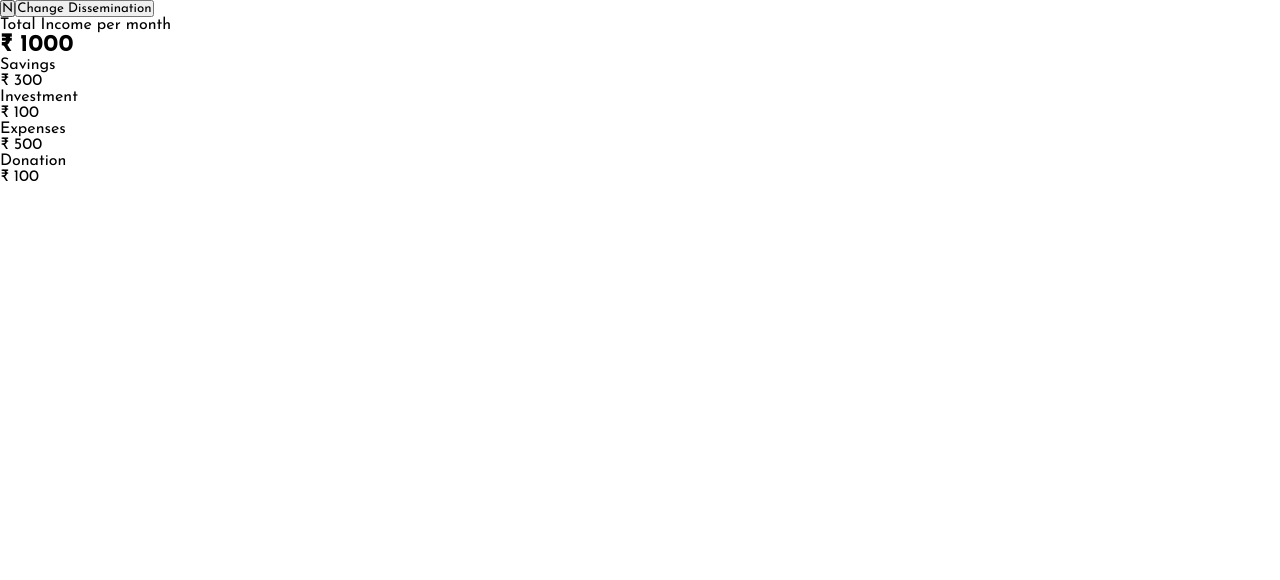
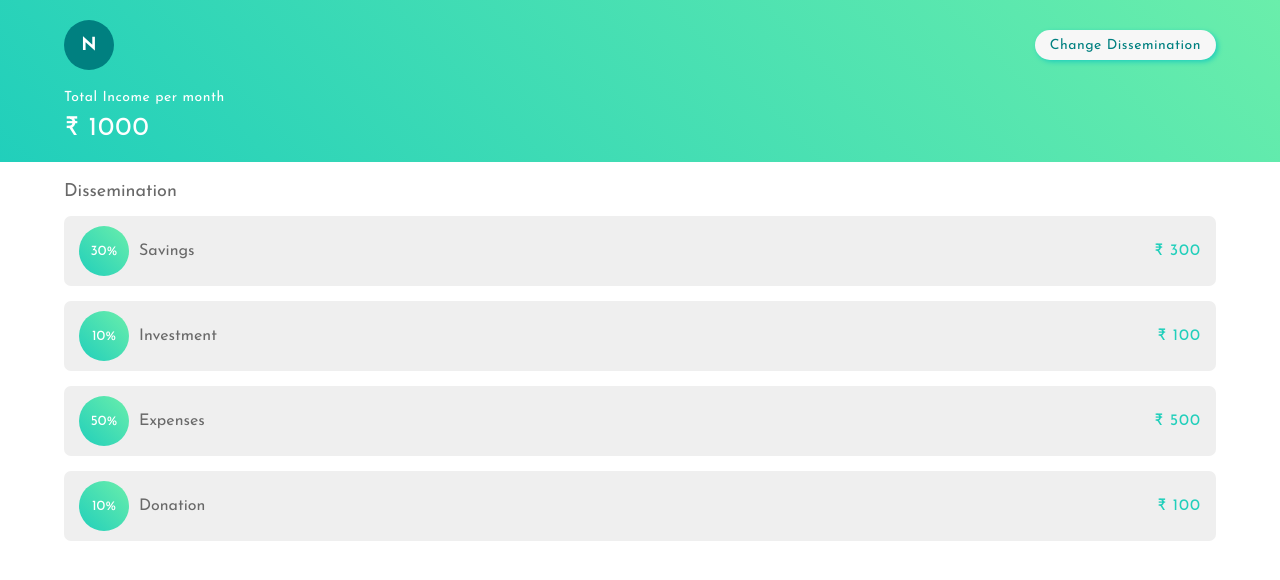
Before and after one commit to kj1352/wage-disseminator, an Angular app: page /dashboard in a window 1280 px wide. Shown: the top 580 px of the page. Built offline with nearby package versions, Linux system fonts and the light colour scheme.

Commit message:
Dashboard UI

```diff
--- a/src/app/dashboard/dashboard.component.html
+++ b/src/app/dashboard/dashboard.component.html
@@ -10,23 +10,26 @@
 </section>
 
 <ul class="dissemination-list">
+    <header>
+        <h3> Dissemination </h3>
+    </header>
     <li>
-        <label> Savings </label>
+        <label> <div class="percentage"> {{ userMoneyTree.savings }}% </div> Savings </label>
         <div class="value"> {{ getCalculatedAmount(userMoneyTree.savings) }} </div>
     </li>
 
     <li>
-        <label> Investment </label>
+        <label> <div class="percentage"> {{ userMoneyTree.investment }}% </div> Investment </label>
         <div class="value"> {{ getCalculatedAmount(userMoneyTree.investment) }} </div>
     </li>
 
     <li>
-        <label> Expenses </label>
+        <label> <div class="percentage"> {{ userMoneyTree.expenses }}% </div> Expenses </label>
         <div class="value"> {{ getCalculatedAmount(userMoneyTree.expenses) }} </div>
     </li>
 
     <li>
-        <label> Donation </label>
+        <label> <div class="percentage"> {{ userMoneyTree.donation }}% </div> Donation </label>
         <div class="value"> {{ getCalculatedAmount(userMoneyTree.donation) }} </div>
     </li>
 </ul>
--- a/src/app/dashboard/dashboard.component.scss
+++ b/src/app/dashboard/dashboard.component.scss
@@ -0,0 +1,108 @@
+$dark-teal: #21cfbb;
+$teal: #6aeeab;
+
+.upfold {
+    background: linear-gradient(45deg, $dark-teal, $teal);
+    padding: 20px 5%;
+
+    .container {
+        display: flex;
+        align-items: center;
+        justify-content: space-between;
+        margin-bottom: 20px;
+
+        .name-logo {
+            width: 50px;
+            height: 50px;
+            color: white;
+            background-color: teal;
+            border-radius: 50%;
+            border: 0px;
+            font-size: 18px;
+            font-weight: bold;
+        }
+
+        .settings-button {
+            border-radius: 30px;
+            height: 30px;
+            background-color: #f7f7f7;
+            color: teal;
+            font-size: 14px;
+            letter-spacing: 0.5px;
+            border: 0px;
+            padding: 0 15px;
+            box-shadow: 2px 2px 5px $dark-teal;
+        }
+    }
+
+    .total-pay {
+        color: white;
+
+        p {
+            font-size: 14px;
+            letter-spacing: 0.5px;
+            margin-bottom: 10px;
+        }
+
+        h2 {
+            font-size: 26px;
+            color: white;
+            letter-spacing: 1px;
+            font-weight: normal;
+        }
+    }
+}
+
+.dissemination-list {
+    list-style: none;
+    width: 90%;
+    margin: 20px auto;
+    color: dimgrey;
+
+    header {
+        margin-bottom: 10px;
+
+        h3 {
+            font-size: 18px;
+            font-weight: normal;
+        }
+    }
+
+    li {
+        display: flex;
+        align-items: center;
+        width: 100%;
+        justify-content: space-between;
+        margin: 15px auto;
+        background-color: #efefef;
+        border-radius: 7px;
+        padding: 10px 15px;
+
+        label {
+            display: flex;
+            width: calc(100% - 120px);
+            align-items: center;
+
+            .percentage {
+                width: 50px;
+                height: 50px;
+                background: linear-gradient(45deg, $dark-teal, $teal);
+                border-radius: 50%;
+                display: flex;
+                align-items: center;
+                justify-content: center;
+                margin-right: 10px;
+                font-size: 14px;
+                color: white;
+            }
+        }
+
+        .value {
+            width: 120px;
+            text-align: right;
+            font-size: 16px;
+            letter-spacing: 1px;
+            color: $dark-teal;
+        }
+    }
+}
```
